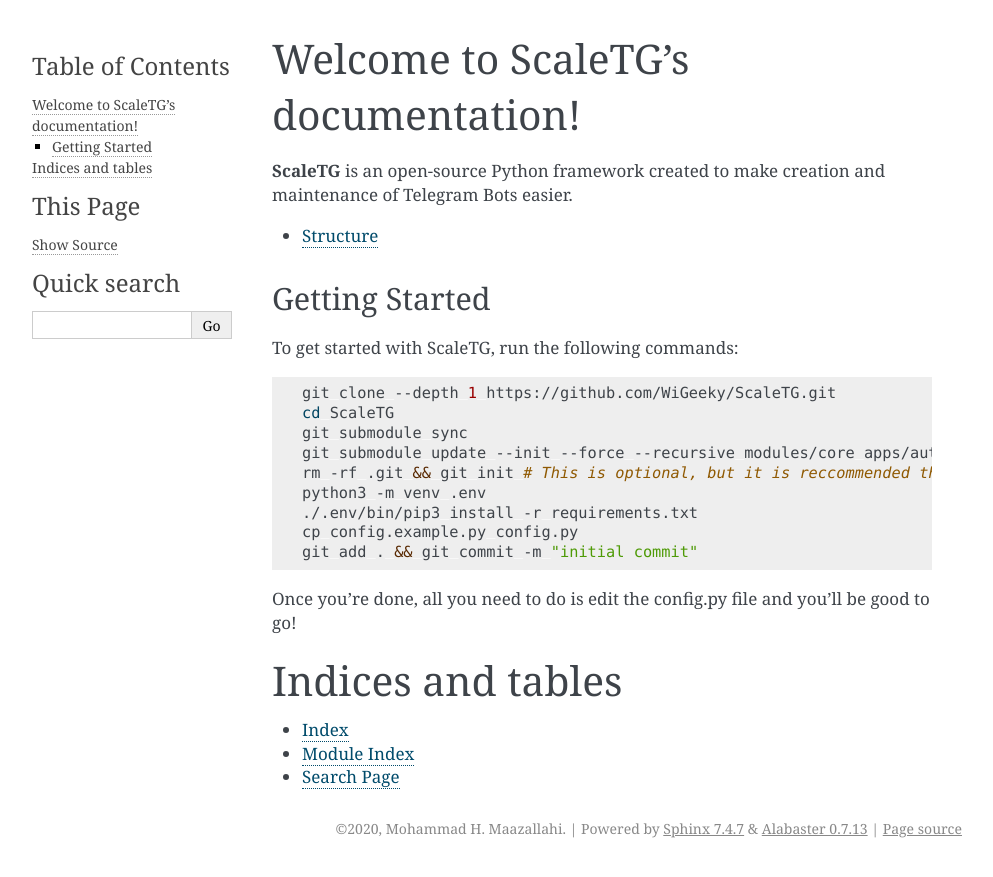
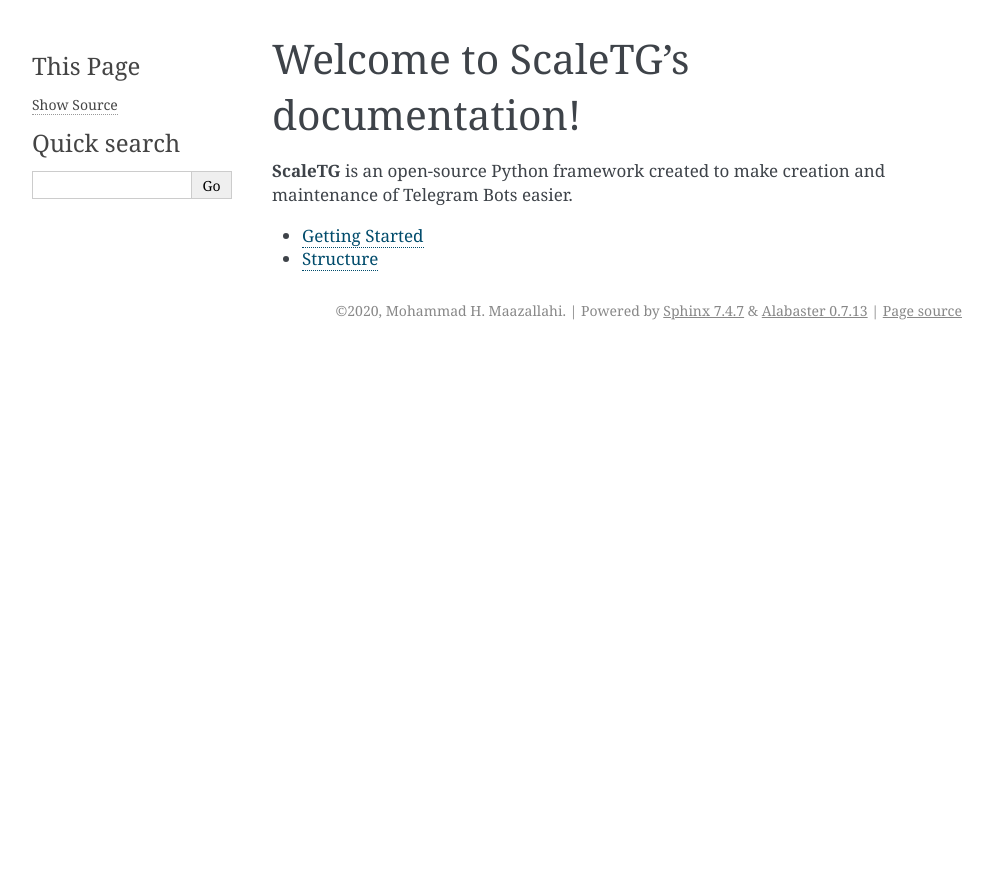
Before and after one commit to ScaleTG/ScaleTG, a Sphinx documentation site: the page built from docs/index.rst, in a window 1280 px wide. Shown: the top 877 px of the page, without its empty margins (148-1141 px from the left). Built offline with Sphinx 7.4.7, drawn with Linux system fonts in a browser that asks for light colours.

Commit message:
expand documentation

```diff
--- a/docs/index.rst
+++ b/docs/index.rst
@@ -6,31 +6,5 @@
 .. toctree::
    :maxdepth: 2
 
+   getting_started
    structure
-
-
-Getting Started
----------------
-To get started with ScaleTG, run the following commands:
-
-.. code-block:: bash
-
-   git clone --depth 1 https://github.com/WiGeeky/ScaleTG.git
-   cd ScaleTG
-   git submodule sync
-   git submodule update --init --force --recursive modules/core apps/authorization
-   rm -rf .git && git init # This is optional, but it is reccommended that you initialize a new git repository
-   python3 -m venv .env
-   ./.env/bin/pip3 install -r requirements.txt
-   cp config.example.py config.py
-   git add . && git commit -m "initial commit"
-
-Once you're done, all you need to do is edit the config.py file and you'll be good to go!
-
-
-Indices and tables
-==================
-
-* :ref:`genindex`
-* :ref:`modindex`
-* :ref:`search`
```
Also changed, not shown: docs/getting_started.rst (added, +17 -0 lines).
